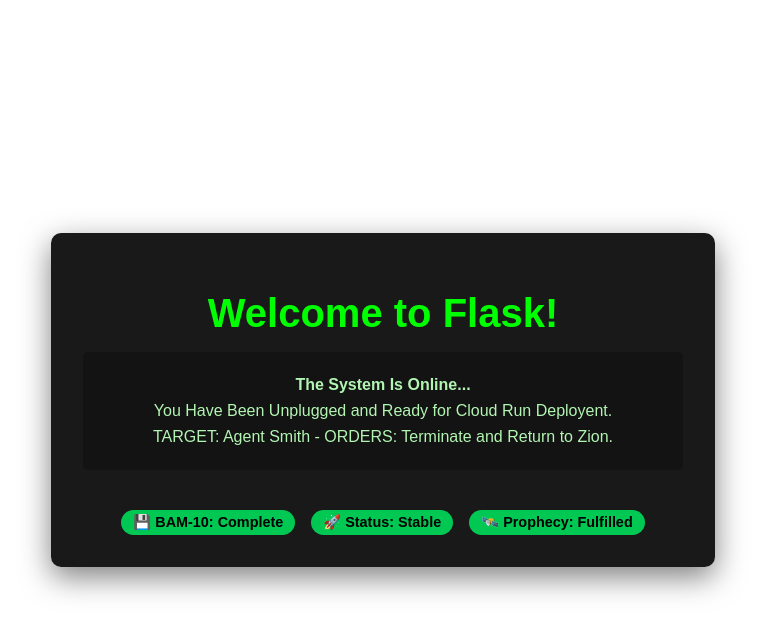
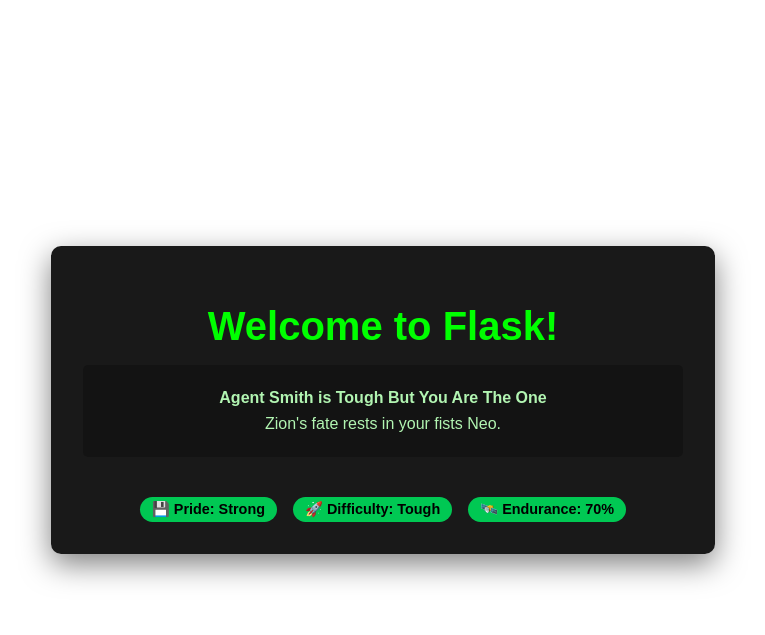
Before and after one commit to tiqsclass6/gpc-armageddon-class-6.5, a Flask app: page / in a window 1280 px wide. Shown: the top 635 px of the page, without its empty margins (257-1022 px from the left). Run offline with Flask 3, Linux system fonts and the light colour scheme.

Commit message:
initial commit

```diff
--- a/templates/index.html
+++ b/templates/index.html
@@ -100,14 +100,13 @@
         {% endif %}
 
         <div class="info">
-            <p><strong>The System Is Online...</strong></p>
-            <p>You Have Been Unplugged and Ready for Cloud Run Deployent.</p>
-            <p>TARGET: Agent Smith - ORDERS: Terminate and Return to Zion.</p>
+            <p><strong>Agent Smith is Tough But You Are The One</strong></p>
+            <p>Zion's fate rests in your fists Neo.</p>
         </div>
         <div class="status-row">
-            <div class="status">💾 BAM-10: Complete</div>
-            <div class="status">🚀 Status: Stable</div>
-            <div class="status">🛰️ Prophecy: Fulfilled</div>
+            <div class="status">💾 Pride: Strong</div>
+            <div class="status">🚀 Difficulty: Tough</div>
+            <div class="status">🛰️ Endurance: 70%</div>
         </div>
 
 
```
Also changed, not shown: be-a-man-level-10-v2.yaml (added, +11 -0 lines), 1 other file.
